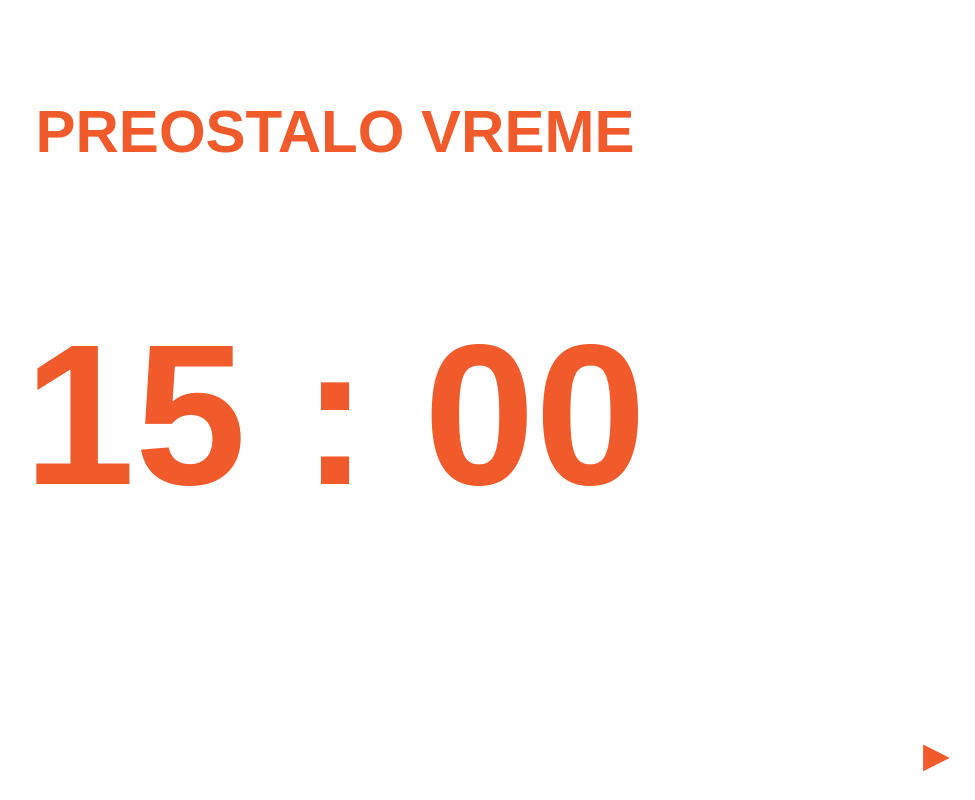
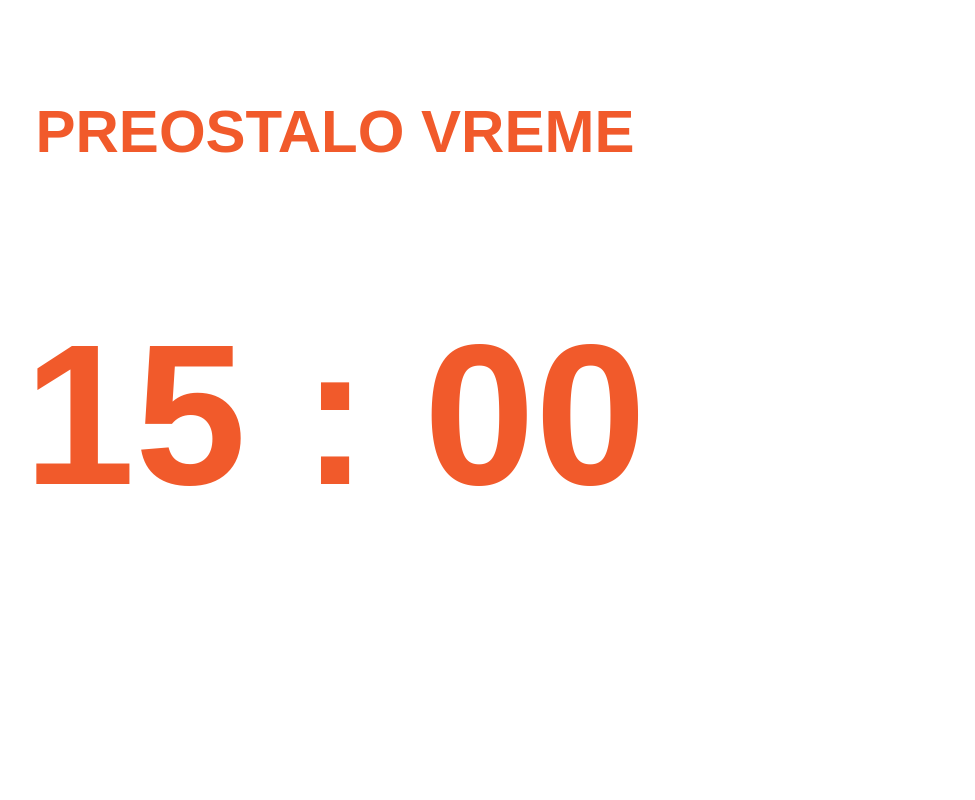
Before and after one commit to tol3ador/star-conference, a React (Create React App) app: page /timer/15 in a window 1280 px wide. Shown: the whole page, without its empty margins (305-1280 px from the left). Built offline with nearby package versions, Linux system fonts and the light colour scheme.

Commit message:
hovering controls fades text, replaced icons with low compatibility tags, hopefully icons will work

```diff
--- a/src/Timer.js
+++ b/src/Timer.js
@@ -103,14 +103,14 @@ class Timer extends Component {
         return (
             <div className={`fullscreen ${backgroundColor} uppercase`}  onClick={this.toggleCounter} >
                 <div className="timer">
-                    <div className={`${controlsColor} bottom-right timer-additional-text`}>
-                        {this.state.paused ? `▶` : <i class="material-icons">pause</i>}
+                    <div className={`${controlsColor} bottom-right timer-additional-text`}  onMouseEnter={this.toggleText} onMouseLeave={this.toggleText}>
+                        {this.state.paused ? <i class="material-icons">&#xE037;</i> : <i class="material-icons">&#xE034;</i>}
                     </div>
-                    <div className={`${controlsColor} ${this.state.showText ? null : !firstReminder ? 'show' : null} top-right timer-additional-text`}>
-                        <i class="material-icons">remove_red_eye</i>
+                    <div className={`${controlsColor} top-right timer-additional-text`}  onMouseEnter={this.toggleText} onMouseLeave={this.toggleText}>
+                        {this.state.showText || firstReminder ? <i class="material-icons">&#xE8F4;</i> : <i class="material-icons">&#xE8F5;</i>}
                     </div>
                     <h3 className={`${mainTextColor} timer-main-text`}>{mainText}</h3>
-                    <h1 className={`${mainTextColor} timer-numbers`} onMouseOver={this.toggleText}>
+                    <h1 className={`${mainTextColor} timer-numbers`}>
                         {`${minutes} : ${seconds}`}
                     </h1>
                     <h5 className={`${additionalTextColor} timer-additional-text`}>{additionalText}</h5>
--- a/src/styles/styles.css
+++ b/src/styles/styles.css
@@ -211,12 +211,7 @@ h4 {
 
 .top-right {
     position: absolute;
-    visibility: hidden;
     margin: 25px;
     top: 0;
     right: 0;
 }
-
-.top-right.show {
-    visibility: visible;
-}
```
